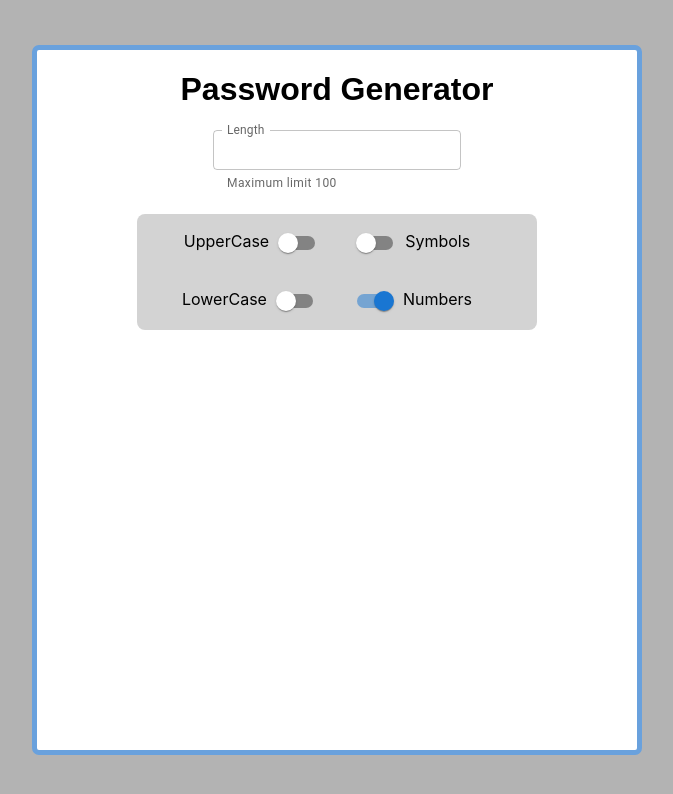
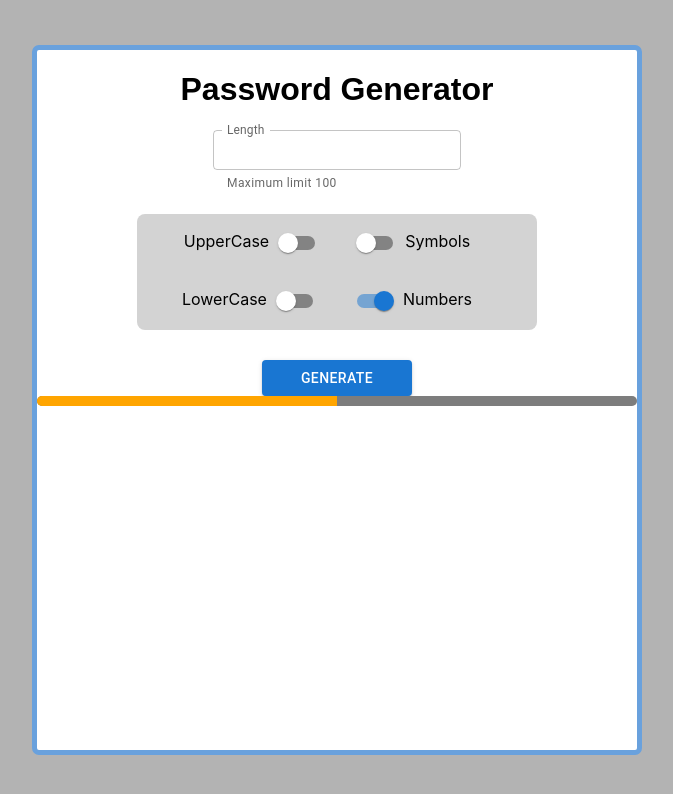
Before and after one commit to erivera95/password-generator, a React (Create React App) app: page / in a window 1280 px wide. Shown: the top 794 px of the page, without its empty margins (303-976 px from the left). Built offline with nearby package versions, Linux system fonts and the light colour scheme.

Commit message:
feat: Add password generation button and strength meter bar
- Implement password generation button for user convenience.
- Introduce progress bar to visualize password strength.
- Enhance user experience with visual tools for secure password management.

```diff
--- a/src/components/ContainerBox/ContainerBox.js
+++ b/src/components/ContainerBox/ContainerBox.js
@@ -2,9 +2,14 @@ import React, { useState } from 'react';
 import './ContainerBoxStyles.css'; // Importa los estilos CSS
 import TextField from '@mui/material/TextField';
 import FeatureSwitches from '../FeaturesBox/FeatureSwitches';
+import PasswordStrengthIndicator from '../PasswordStrengthIndicator/PasswordStrengthIndicator';
 import { SwitchesProvider } from '../../context/SwitchesContext';
+import Button from '@mui/material/Button';
 
 const ContainerBox = () => {
+
+  const passwordStrength = 50; // Por ejemplo
+
 
   const [value, setValue] = useState('');
   const handleChange = (event) => {
@@ -21,7 +26,6 @@ const ContainerBox = () => {
       <div className="container">
         <div className="inner-container">
           <h1>Password Generator</h1>
-
           <TextField
             id="outlined-number"
             label="Length"
@@ -37,6 +41,12 @@ const ContainerBox = () => {
             helperText="Maximum limit 100 "
           />
           <FeatureSwitches />
+          <Button className="generateButton" variant="contained">Generate</Button>
+
+          <div>
+            <PasswordStrengthIndicator strength={passwordStrength} />
+          </div>
+
         </div>
       </div>
     </SwitchesProvider>
--- a/src/components/ContainerBox/ContainerBoxStyles.css
+++ b/src/components/ContainerBox/ContainerBoxStyles.css
@@ -18,3 +18,8 @@
   .inner-container h1 {
     font-family: Arial, sans-serif; /* Cambia por letra despues */
   }
+
+  .generateButton {
+    margin-top: 30px !important;
+    width: 150px;
+  }
--- /dev/null
+++ b/src/components/PasswordStrengthIndicator/PasswordStrengthIndicator.js
@@ -0,0 +1,54 @@
+import React from 'react';
+import LinearProgress from '@mui/material/LinearProgress';
+
+
+const calculateStrengthLevel = (strength) => {
+    if (strength < 25) {
+        return "bajo";
+    } else if (strength < 50) {
+        return "medio";
+    } else if (strength < 75) {
+        return "alto";
+    } else {
+        return "muy alto";
+    }
+};
+const PasswordStrengthIndicator = ({ strength }) => {
+
+    const getStrengthLevelColor = (level) => {
+        switch (level) {
+            case "bajo":
+                return "red";
+            case "medio":
+                return "yellow";
+            case "alto":
+                return "orange";
+            case "muy alto":
+                return "green";
+            default:
+                return "grey";
+        }
+    };
+
+    const strengthLevel = calculateStrengthLevel(strength);
+    const color = getStrengthLevelColor(strengthLevel);
+
+    return (
+        <LinearProgress
+            variant="determinate"
+            value={strength}
+            sx={{
+                height: 10,
+                borderRadius: 5,
+                backgroundColor: 'white', // Fondo blanco para la barra de progreso
+                '& .MuiLinearProgress-bar': {
+                    backgroundColor: color, // Color dinámico para la barra de progreso
+                },
+            }}
+            color="inherit"
+            style={{ backgroundColor: '#b3b3b3' }}
+        />
+    );
+};
+
+export default PasswordStrengthIndicator;
```
Also changed, not shown: src/components/PasswordStrengthIndicator/PasswordStrengthIndicator.css (added), 1 other file (tests, documents, lock files or other folders).
